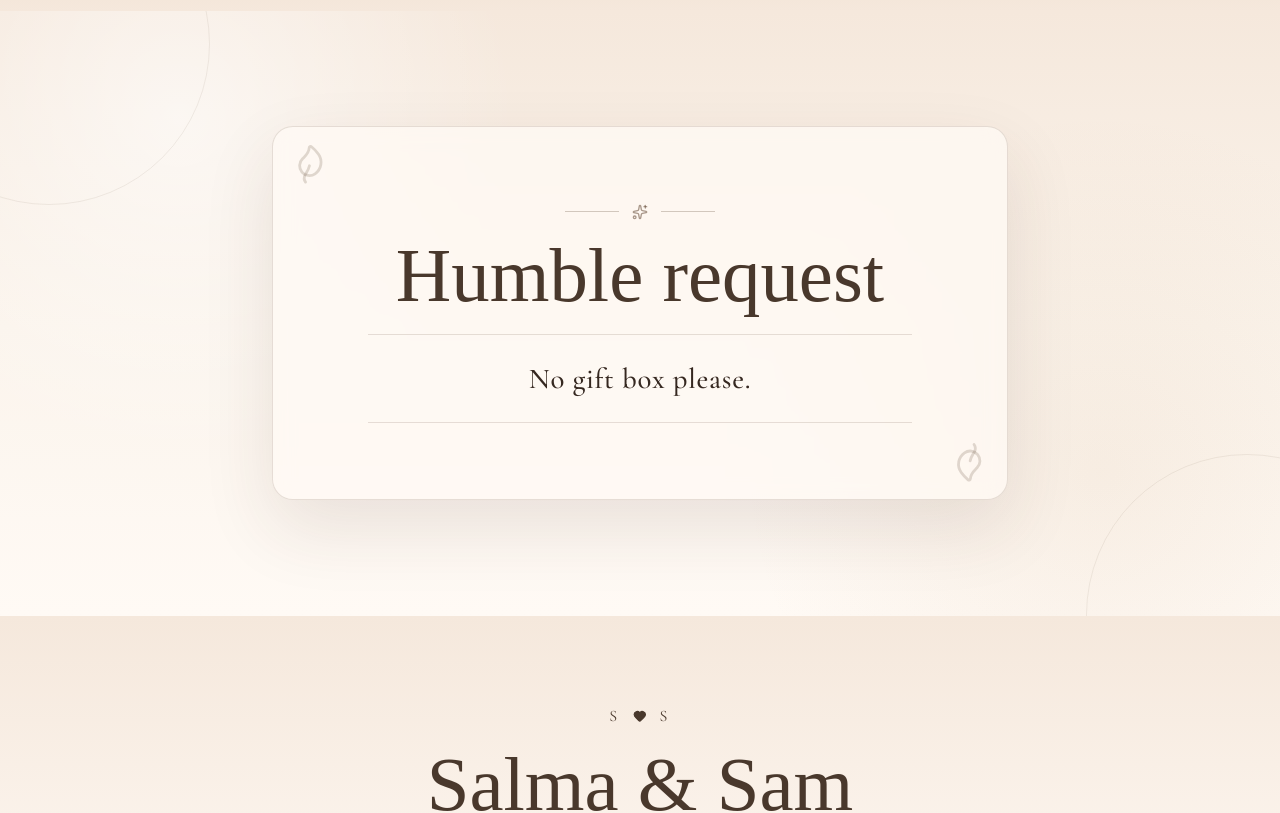
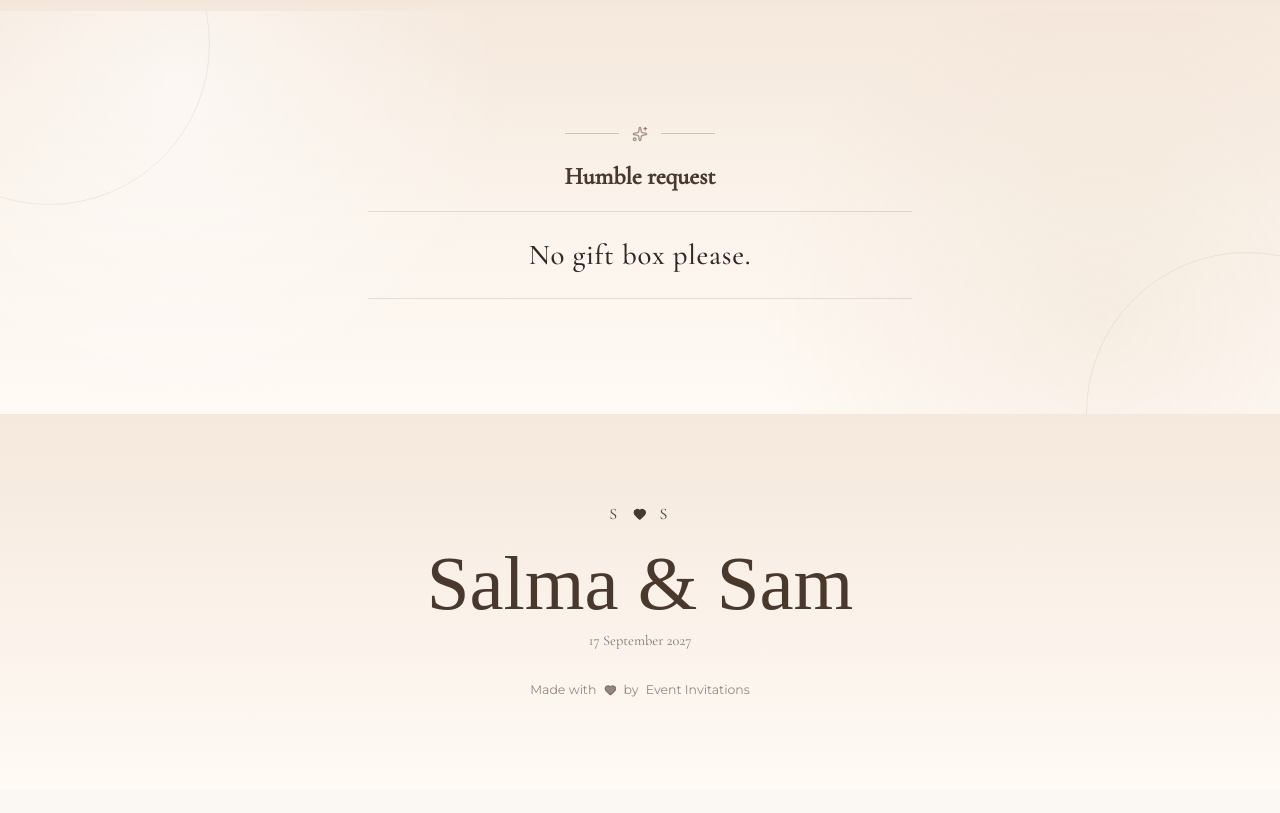
Before and after one commit to Ir-faan/Event-Invitation, a Next.js app: page /templates/coastal-reverie in a window 1280 px wide. Shown: the part 5900-6713 px from the top of the page. After the commit the page ends 6690 px from the top, so only its background shows below. Built offline with nearby package versions, Linux system fonts and the light colour scheme; a web font is replaced by a local one.

Commit message:
Place gift message directly on section background

```diff
--- a/components/coastal-gift-section.tsx
+++ b/components/coastal-gift-section.tsx
@@ -2,7 +2,7 @@
 
 import { useEffect, useState } from "react";
 import { createPortal } from "react-dom";
-import { Leaf, Sparkles } from "lucide-react";
+import { Sparkles } from "lucide-react";
 import styles from "./coastal-gift-section.module.css";
 
 export function CoastalGiftSection() {
@@ -54,10 +54,7 @@ export function CoastalGiftSection() {
 
   return createPortal(
     <section className={`${styles.giftSection} ${visible ? styles.visible : ""}`} aria-labelledby="gift-title">
-      <article className={styles.giftCard}>
-        <Leaf className={styles.cornerLeaf} aria-hidden="true" />
-        <Leaf className={styles.cornerLeaf} aria-hidden="true" />
-
+      <div className={styles.giftContent}>
         <div className={styles.ornament} aria-hidden="true">
           <span />
           <Sparkles />
@@ -66,7 +63,7 @@ export function CoastalGiftSection() {
 
         <h2 id="gift-title">Humble request</h2>
         <p className={styles.request}>No gift box please.</p>
-      </article>
+      </div>
     </section>,
     mountNode,
   );
```
